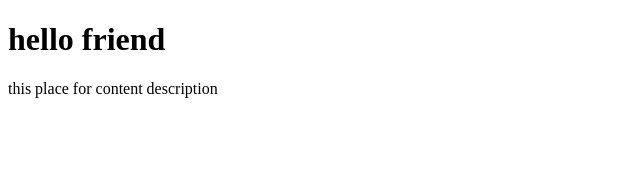
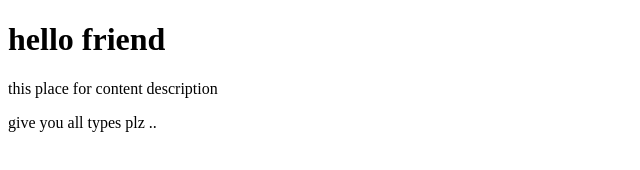
Before and after one commit to ELMEHDIAR/testtingproject, a plain HTML site: page index.html in a window 1280 px wide. Shown: the whole page, without its empty margins (0-640 px from the left). Drawn offline with Linux system fonts and the light colour scheme.

Commit message:
add lignes in index

```diff
--- a/index.html
+++ b/index.html
@@ -10,6 +10,9 @@
 
     <h1>hello friend</h1>
     <p>this place for content  description</p>
+    <header>
+        give you all types plz ..
+    </header>
 
 </body>
 </html>
```
